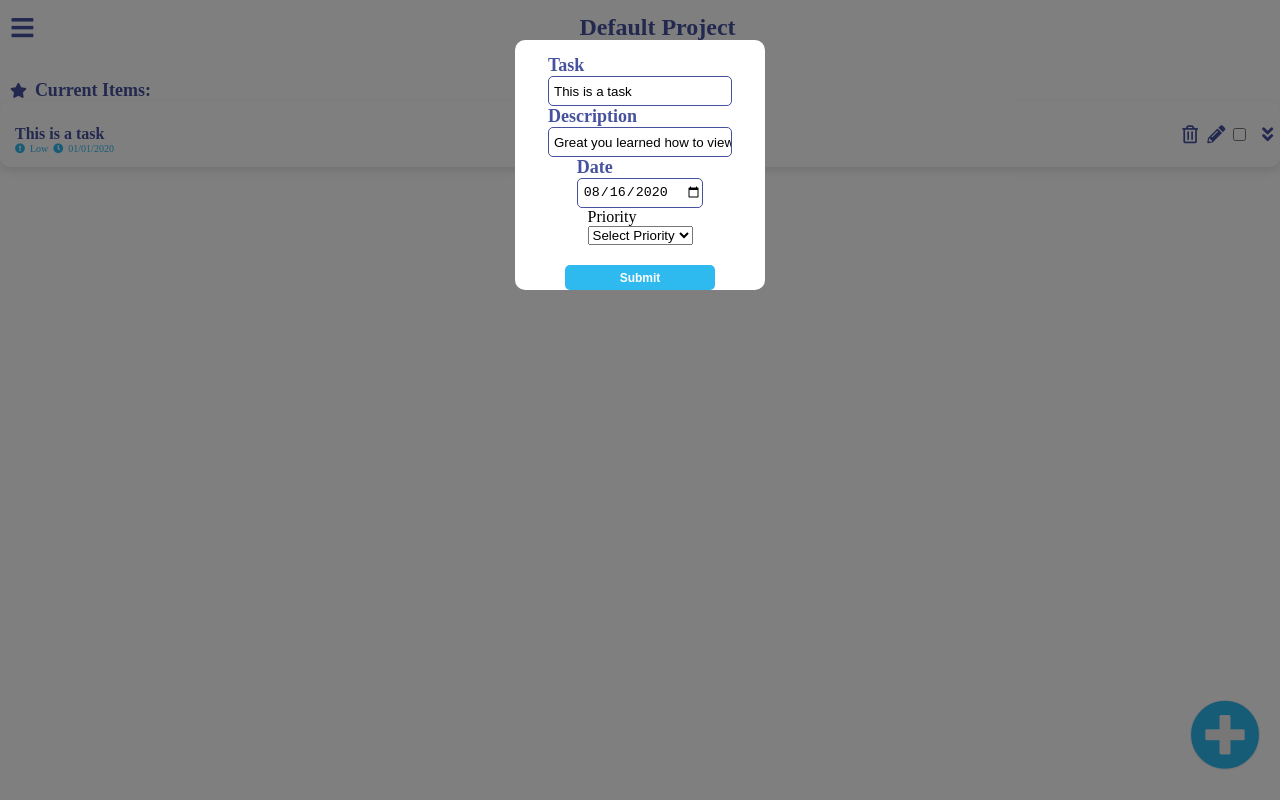
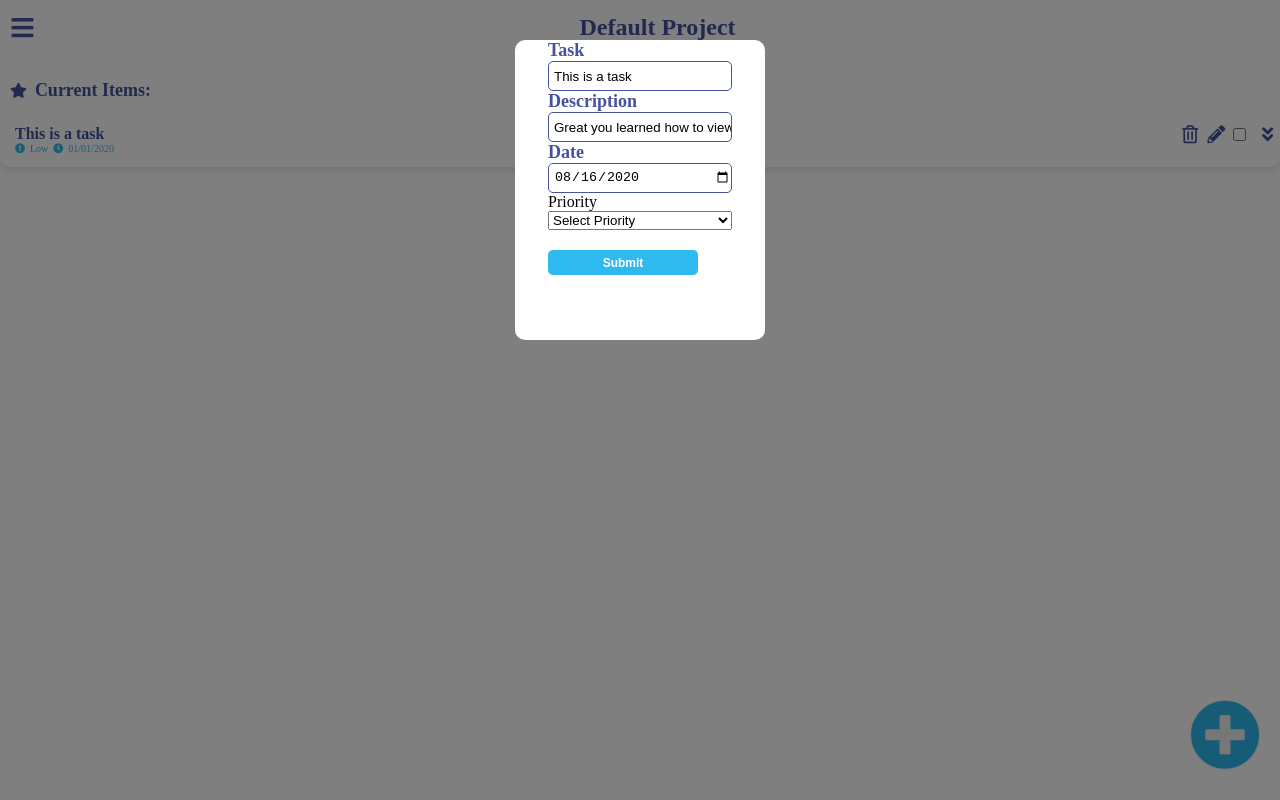
Before and after one commit to dermansultan/ToDoList, a website built with webpack: page dist/index.html in a window 1280 px wide. Both pictures are taken after a click on the button 1216 px from the left and 134 px from the top of the page. Built offline with nearby package versions, Linux system fonts and the light colour scheme; a web font is replaced by a local one.

Commit message:
Fixed SelectedPriority bug on task editing

```diff
--- a/src/modal.js
+++ b/src/modal.js
@@ -215,32 +215,28 @@ let projectFormTitle = document.createElement('label');
     let taskObj = currentProject.tasksList[`${taskKey}`];
 
     //  Title
-    let taskFormTitleWrapper = document.createElement("div");
-    taskFormTitleWrapper.className = "taskFormTitleWrapper";
     let taskFormTitleLbl = document.createElement("label");
     taskFormTitleLbl.className = "taskFormTitleLbl";
     taskFormTitleLbl.innerText = "Task";
     let taskFormTitleIn = document.createElement("input");
     taskFormTitleIn.className = "taskFormTitleIn";
     taskFormTitleIn.value = `${taskObj.title}`;
-    taskFormTitleWrapper.appendChild(taskFormTitleLbl);
-    taskFormTitleWrapper.appendChild(taskFormTitleIn);
+    taskForm.appendChild(taskFormTitleLbl);
+    taskForm.appendChild(taskFormTitleIn);
 
     //  Desc
-    let taskFormDescWrapper = document.createElement("div");
-    taskFormDescWrapper.className = "taskFormDescWrapper";
+
     let taskFormDescLbl = document.createElement("label");
     taskFormDescLbl.className = "taskFormDescLbl";
     taskFormDescLbl.innerText = "Description";
     let taskFormDescIn = document.createElement("input");
     taskFormDescIn.className = "taskFormDescIn";
     taskFormDescIn.value = `${taskObj.desc}`;
-    taskFormDescWrapper.appendChild(taskFormDescLbl);
-    taskFormDescWrapper.appendChild(taskFormDescIn);
+    taskForm.appendChild(taskFormDescLbl);
+    taskForm.appendChild(taskFormDescIn);
 
     // Date Due
-    let taskFormDateWrapper = document.createElement("div");
-    taskFormDateWrapper.className = "taskFormDateWrapper";
+
     let taskFormDateLbl = document.createElement("label");
     taskFormDateLbl.innerText = "Date";
     taskFormDateLbl.className = "taskFormDateLbl";
@@ -249,23 +245,22 @@ let projectFormTitle = document.createElement('label');
     taskFormDateIn.type = "date";
     let today = new Date();
     taskFormDateIn.value = today.toISOString().substr(0, 10);
-    taskFormDateWrapper.appendChild(taskFormDateLbl);
-    taskFormDateWrapper.appendChild(taskFormDateIn);
+    taskForm.appendChild(taskFormDateLbl);
+    taskForm.appendChild(taskFormDateIn);
 
     //  Priority
-    let taskFormPrWrapper = document.createElement("div");
-    taskFormPrWrapper.className = "taskFormPrWrapper";
-    let taskFormPrChoiceWrapper = document.createElement("div");
-    taskFormPrChoiceWrapper.className = "taskforPrChoiceWrapper";
+
 
     let taskFormPrLbl = document.createElement("label");
     taskFormPrLbl.innerText = "Priority";
 
     let taskFormPrSlct = document.createElement("select");
+    taskFormPrSlct.required = true;
     taskFormPrSlct.class = "taskFormPrSlct";
 
     let defOption = document.createElement("option");
     defOption.innerText = "Select Priority";
+    defOption.value = '';
     defOption.selected = "selected";
     defOption.disabled = true;
     defOption.required = true;
@@ -282,16 +277,16 @@ let projectFormTitle = document.createElement('label');
     taskFormPrSlct.appendChild(medOption);
     taskFormPrSlct.appendChild(highOption);
 
-    taskFormPrChoiceWrapper.appendChild(taskFormPrLbl);
-    taskFormPrChoiceWrapper.appendChild(taskFormPrSlct);
-    taskFormPrWrapper.appendChild(taskFormPrChoiceWrapper);
+    taskForm.appendChild(taskFormPrLbl);
+    taskForm.appendChild(taskFormPrSlct);
+
 
     // submit button
     let submitBtn = document.createElement("input");
     submitBtn.className = "submitBtn";
-    submitBtn.innerText = "create";
     submitBtn.type = "submit";
-    submitBtn.addEventListener("click", () => {
+    taskForm.addEventListener("submit", function (event) {
+    event.preventDefault();
       // replaces already existing key with:
       currentProject.tasksList[`${taskKey}`] = taskItem(
         `${taskFormTitleIn.value}`,
@@ -328,12 +323,8 @@ let projectFormTitle = document.createElement('label');
       modalClose();
       updateLocalStorage();
     });
-
-    modalOv.appendChild(taskFormTitleWrapper);
-    modalOv.appendChild(taskFormDescWrapper);
-    modalOv.appendChild(taskFormDateWrapper);
-    modalOv.appendChild(taskFormPrWrapper);
-    modalOv.appendChild(submitBtn);
+    taskForm.appendChild(submitBtn);
+    modalOv.appendChild(taskForm);
 
   }
   // Creating a new project
--- a/src/style.css
+++ b/src/style.css
@@ -573,3 +573,8 @@ height: 25px;
 .noBtn{
     background-color: #2EBAEE;
 }
+
+.taskForm{
+    display: flex;
+    flex-direction: column;
+}
```
Also changed, not shown: dist/main.js.
